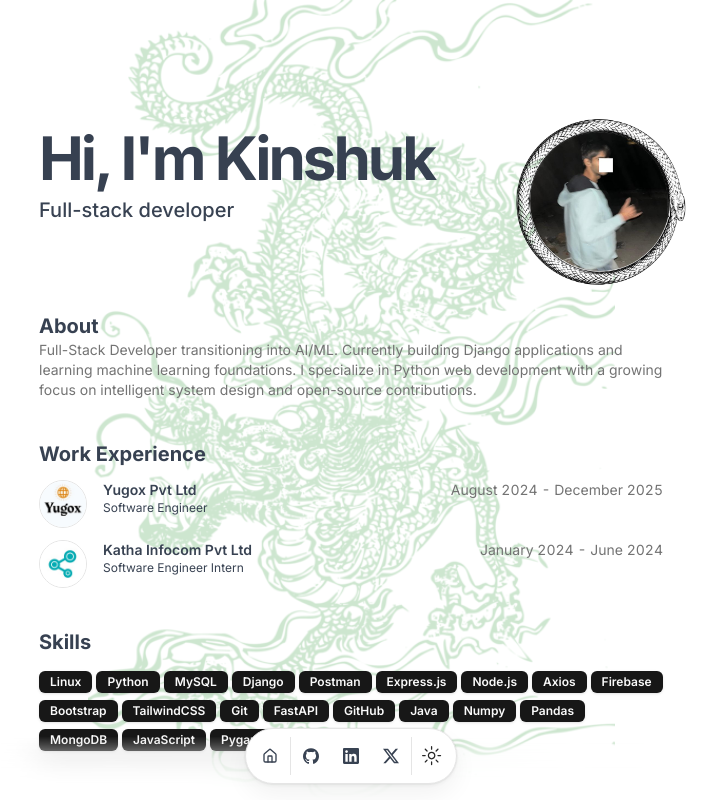
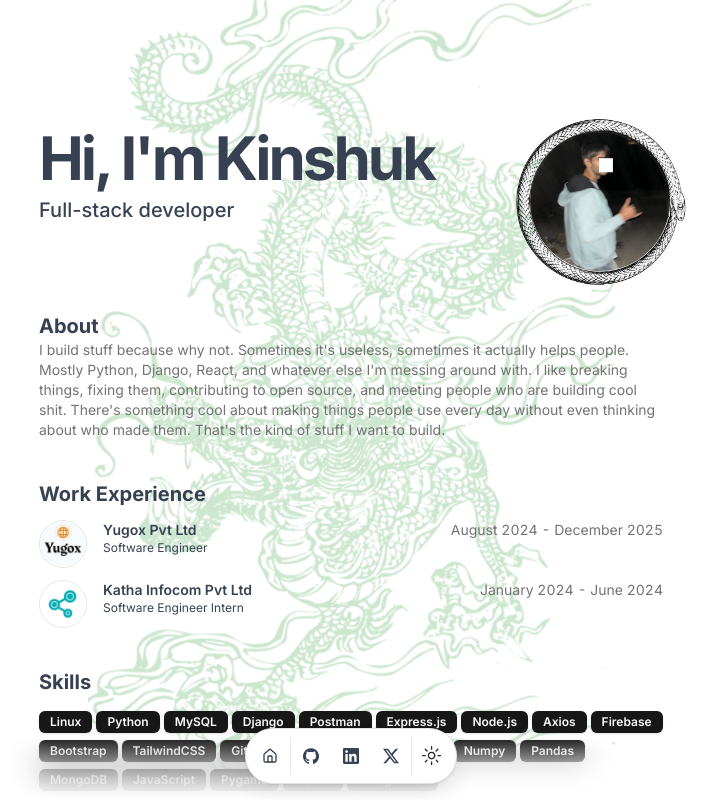
Before and after one commit to kiinshuk/online, a Next.js app: page / in a window 1280 px wide. Shown: the top 800 px of the page, without its empty margins (289-1006 px from the left). Built offline with nearby package versions, Linux system fonts and the light colour scheme.

Commit message:
Update resume.tsx

```diff
--- a/src/data/resume.tsx
+++ b/src/data/resume.tsx
@@ -10,7 +10,7 @@ export const DATA = {
   description:
     "Portfolio of Kinshuk Sharma, a full-stack developer.",
   summary:
-    "Full-Stack Developer transitioning into AI/ML. Currently building Django applications and learning machine learning foundations. I specialize in Python web development with a growing focus on intelligent system design and open-source contributions.",
+    "I build stuff because why not. Sometimes it's useless, sometimes it actually helps people. Mostly Python, Django, React, and whatever else I'm messing around with. I like breaking things, fixing them, contributing to open source, and meeting people who are building cool shit. There's something cool about making things people use every day without even thinking about who made them. That's the kind of stuff I want to build.",
   avatarUrl: "/me.jpg",
   skills: [
     "Linux",
```
